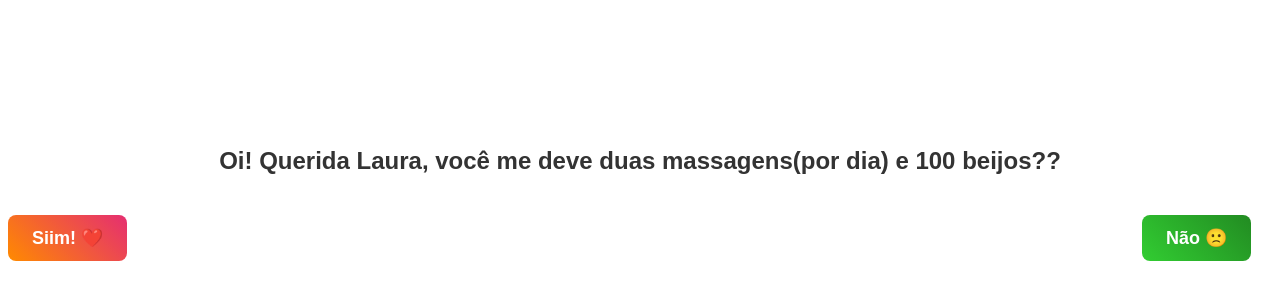
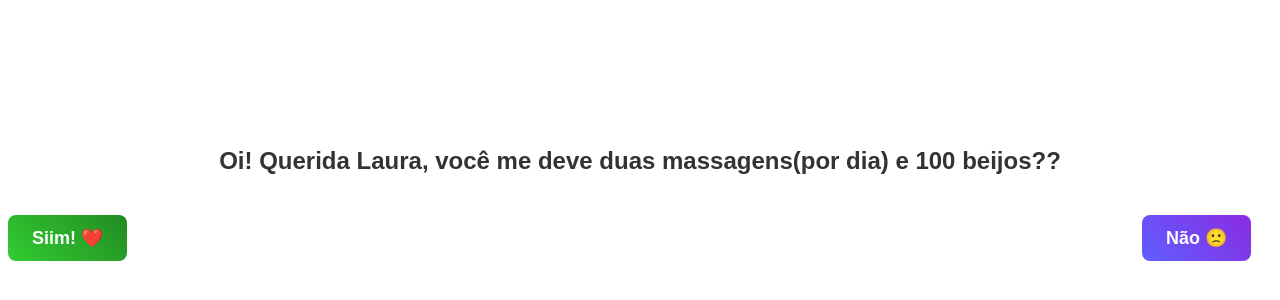
Before and after one commit to marc-alves/tabnews-clone, a Next.js app: page / in a window 1280 px wide. Shown: the part 212-512 px from the top of the page. Built offline with nearby package versions, Linux system fonts and the light colour scheme.

Commit message:
css alterado

```diff
--- a/pages/index.js
+++ b/pages/index.js
@@ -71,7 +71,7 @@ function Home() {
             borderRadius: '8px',
             border: 'none',
             cursor: 'pointer',
-            background: 'linear-gradient(45deg, #ff8a00, #e52e71)',
+            background: 'linear-gradient(45deg, #32CD32, #228B22)',
             color: 'white',
             transition: 'all 0.3s ease',
           }}
@@ -89,7 +89,7 @@ function Home() {
             borderRadius: '8px',
             border: 'none',
             cursor: 'pointer',
-           background: 'linear-gradient(45deg, #32CD32, #228B22)',
+            background: 'linear-gradient(45deg, #5f5fff, #8a2be2)',
             color: 'white',
             position: 'absolute',
             left: 'calc(100% - 180px)', // Ajuste para o botão começar à direita
```
